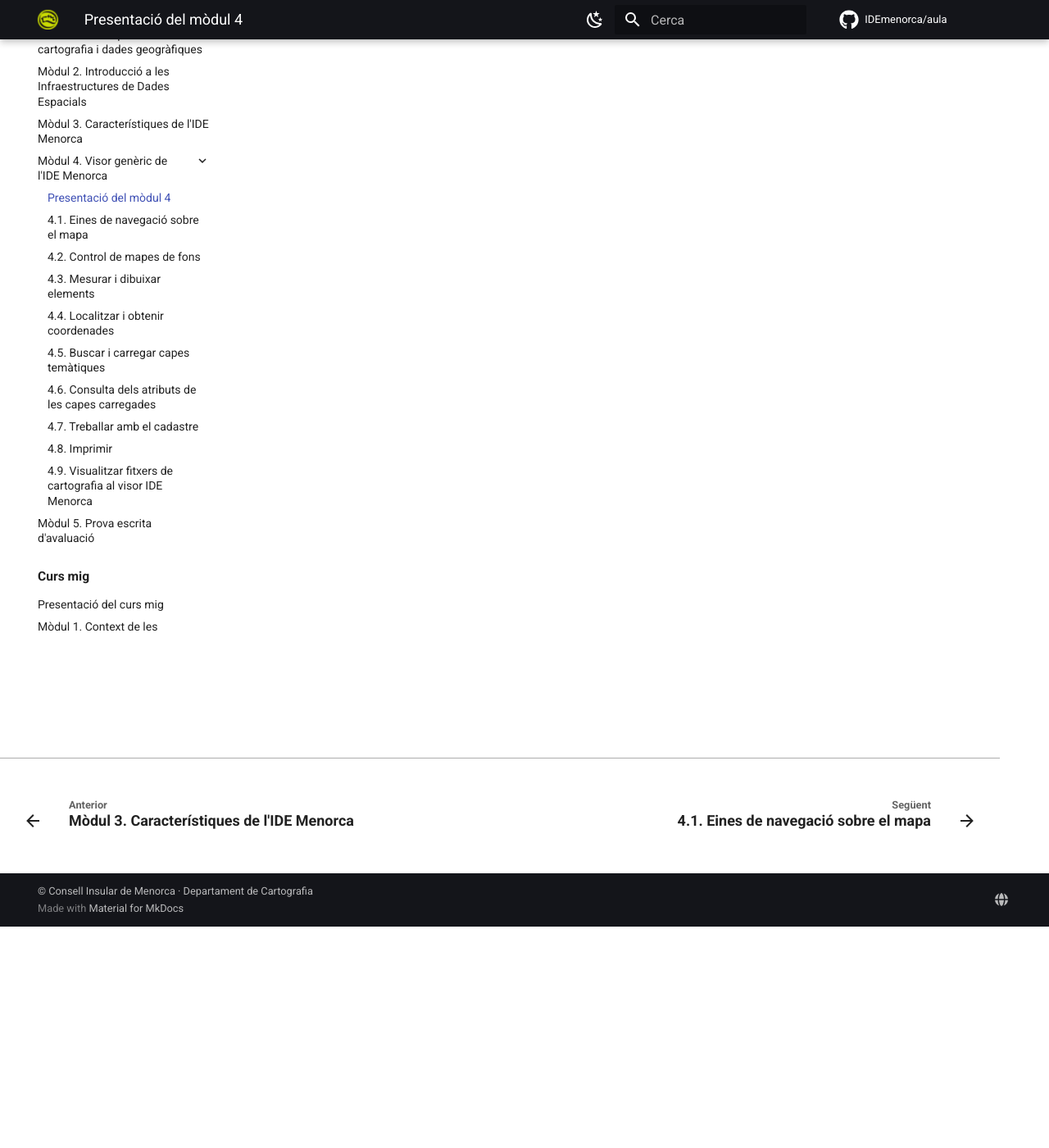
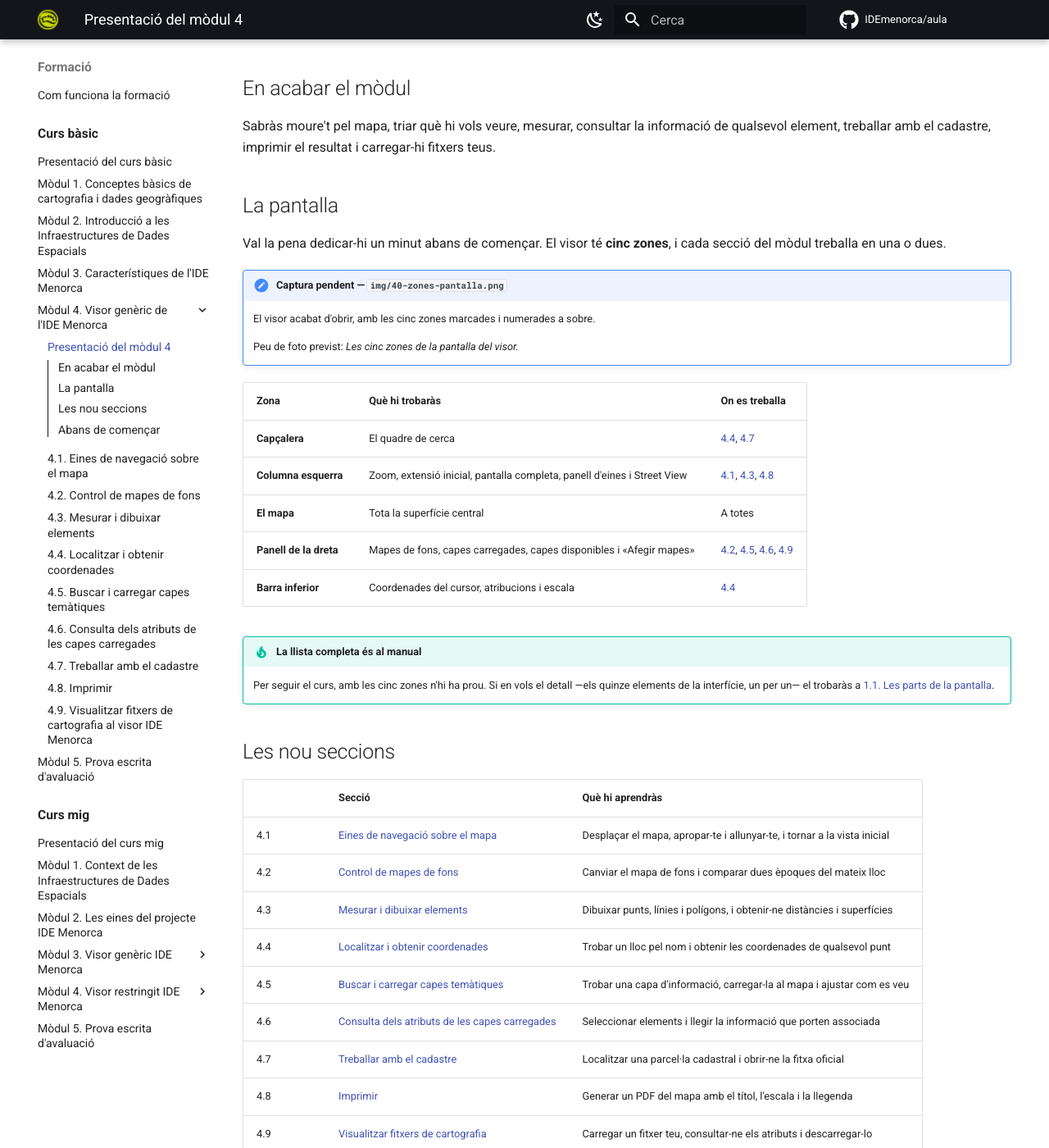
Before and after one commit to IDEmenorca/aula, an MkDocs documentation site: the page built from docs/formacio/basic/modul-4-visor/index.md, in a window 1280 px wide and 1400 px high, scrolled down 270 px. Shown: the whole window at 82% size. Built offline with MkDocs 1.6.1 and Material for MkDocs 9.7.7, drawn with Linux system fonts in a browser that asks for light colours; comment, search, counter and statistics services are not loaded; some of the changed text lies outside the part shown.

Commit message:
Redacta la presentació del mòdul 4 i deixa només la data d'actualització
La presentació parteix la pantalla en cinc zones en comptes de repetir els
quinze elements numerats del manual: per entrar-hi, cinc coses són un mapa
mental manejable i quinze no. Qui en vulgui el detall té l'enllaç al manual.
La taula de les nou seccions diu què s'aprèn a cadascuna.

Queda pendent la captura de les zones i l'adreça del visor, que no surt
enlloc del curs.

Al peu de cada pàgina, la data de creació no aportava res i doblava la línia.

Co-Authored-By: Claude Opus 5 <noreply@anthropic.com>

```diff
--- a/docs/formacio/basic/modul-4-visor/index.md
+++ b/docs/formacio/basic/modul-4-visor/index.md
@@ -1,3 +1,62 @@
 # Mòdul 4. Visor genèric de l'IDE Menorca
 
-!!! note "Pendent de redactar"
+El visor genèric és l'aplicació amb què es consulta la cartografia de l'IDE
+Menorca. És el gruix del curs —**sis de les deu hores**— i és tot pràctic:
+s'aprèn fent-ho al visor mateix.
+
+No cal instal·lar res. Funciona al navegador.
+
+## En acabar el mòdul
+
+Sabràs moure't pel mapa, triar què hi vols veure, mesurar, consultar la
+informació de qualsevol element, treballar amb el cadastre, imprimir el
+resultat i carregar-hi fitxers teus.
+
+## La pantalla
+
+Val la pena dedicar-hi un minut abans de començar. El visor té **cinc zones**,
+i cada secció del mòdul treballa en una o dues.
+
+!!! note "Captura pendent — `img/40-zones-pantalla.png`"
+    El visor acabat d'obrir, amb les cinc zones marcades i numerades a sobre.
+
+    Peu de foto previst: *Les cinc zones de la pantalla del visor.*
+
+| Zona | Què hi trobaràs | On es treballa |
+|---|---|---|
+| **Capçalera** | El quadre de cerca | [4.4](04-localitzar-coordenades.md), [4.7](07-cadastre.md) |
+| **Columna esquerra** | Zoom, extensió inicial, pantalla completa, panell d'eines i Street View | [4.1](01-navegacio.md), [4.3](03-mesurar-dibuixar.md), [4.8](08-imprimir.md) |
+| **El mapa** | Tota la superfície central | A totes |
+| **Panell de la dreta** | Mapes de fons, capes carregades, capes disponibles i «Afegir mapes» | [4.2](02-mapes-de-fons.md), [4.5](05-capes-tematiques.md), [4.6](06-consulta-atributs.md), [4.9](09-fitxers-propis.md) |
+| **Barra inferior** | Coordenades del cursor, atribucions i escala | [4.4](04-localitzar-coordenades.md) |
+
+!!! tip "La llista completa és al manual"
+    Per seguir el curs, amb les cinc zones n'hi ha prou. Si en vols el detall
+    —els quinze elements de la interfície, un per un— el trobaràs a
+    [1.1. Les parts de la pantalla](../../../manuals/visor-generic/01-interficie.md).
+
+## Les nou seccions
+
+| | Secció | Què hi aprendràs |
+|---|---|---|
+| 4.1 | [Eines de navegació sobre el mapa](01-navegacio.md) | Desplaçar el mapa, apropar-te i allunyar-te, i tornar a la vista inicial |
+| 4.2 | [Control de mapes de fons](02-mapes-de-fons.md) | Canviar el mapa de fons i comparar dues èpoques del mateix lloc |
+| 4.3 | [Mesurar i dibuixar elements](03-mesurar-dibuixar.md) | Dibuixar punts, línies i polígons, i obtenir-ne distàncies i superfícies |
+| 4.4 | [Localitzar i obtenir coordenades](04-localitzar-coordenades.md) | Trobar un lloc pel nom i obtenir les coordenades de qualsevol punt |
+| 4.5 | [Buscar i carregar capes temàtiques](05-capes-tematiques.md) | Trobar una capa d'informació, carregar-la al mapa i ajustar com es veu |
+| 4.6 | [Consulta dels atributs de les capes carregades](06-consulta-atributs.md) | Seleccionar elements i llegir la informació que porten associada |
+| 4.7 | [Treballar amb el cadastre](07-cadastre.md) | Localitzar una parcel·la cadastral i obrir-ne la fitxa oficial |
+| 4.8 | [Imprimir](08-imprimir.md) | Generar un PDF del mapa amb el títol, l'escala i la llegenda |
+| 4.9 | [Visualitzar fitxers de cartografia](09-fitxers-propis.md) | Carregar un fitxer teu, consultar-ne els atributs i descarregar-lo |
+
+Estan pensades per fer-se en ordre: cada una dona per sabuda l'anterior.
+
+## Abans de començar
+
+Obre el visor en una altra finestra i tingue'l a mà mentre llegeixes. Totes les
+seccions acaben amb un exercici que s'hi fa, i la manera d'aprendre'n és
+fent-los.
+
+!!! note "Pendent"
+    Falta posar aquí l'adreça del visor genèric, que ara mateix no surt enlloc
+    del curs.
--- a/mkdocs.yml
+++ b/mkdocs.yml
@@ -133,7 +133,9 @@ plugins:
   - git-revision-date-localized:
       locale: ca
       type: date
-      enable_creation_date: true
+      # Només la data de darrera actualització: la de creació no aporta res
+      # a qui llegeix i dobla la línia del peu.
+      enable_creation_date: false
       # Evita que la construcció falli en clons superficials o fora de Git.
       # A CI el checkout fa fetch-depth: 0, per tant s'hi usen dates reals.
       fallback_to_build_date: true
```
